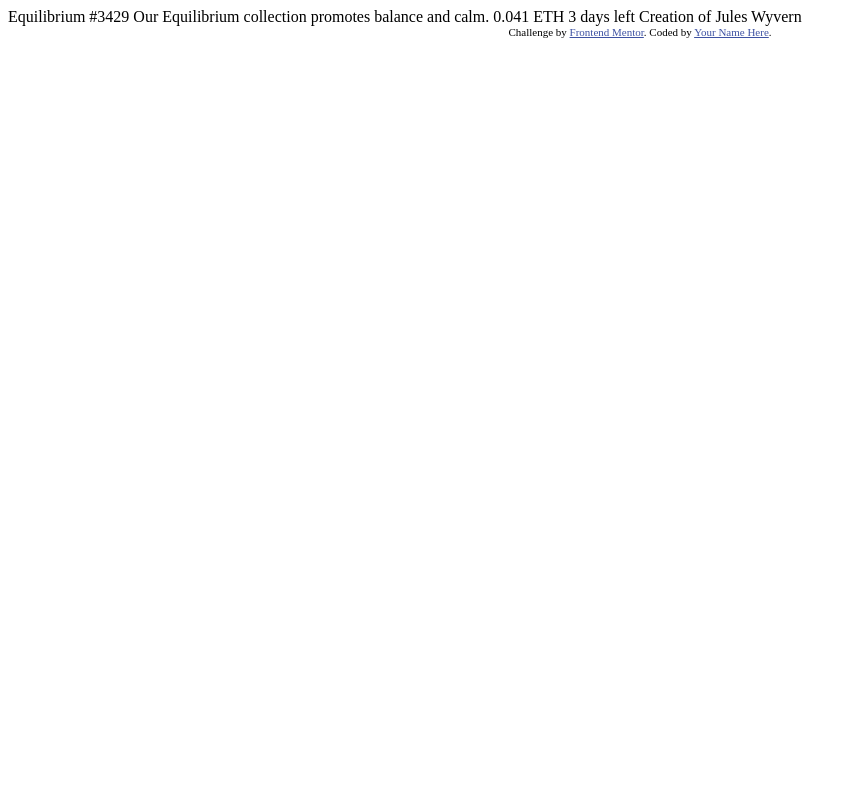
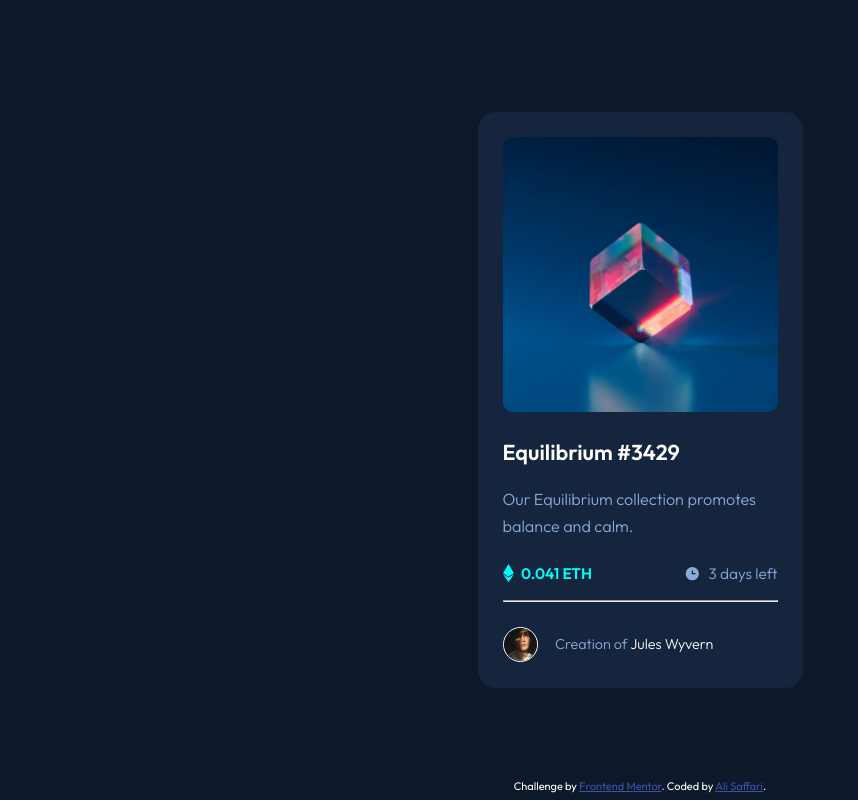
Before and after one commit to alivsaffari/NFT-preview-card-component, a plain HTML site: page index.html in a window 1280 px wide. Shown: the whole page, without its empty margins (0-858 px from the left). Drawn offline with Linux system fonts and the light colour scheme.

Commit message:
first shot

```diff
--- a/index.html
+++ b/index.html
@@ -8,26 +8,31 @@
 
   <title>Frontend Mentor | NFT preview card component</title>
 
-  <!-- Feel free to remove these styles or customise in your own stylesheet 👍 -->
-  <style>
-    .attribution { font-size: 11px; text-align: center; }
-    .attribution a { color: hsl(228, 45%, 44%); }
-  </style>
+  <link rel="stylesheet" href="style.css">
 </head>
 <body>
 
-  Equilibrium #3429
+  <main>
+    <div class="card">
+      <div class="card_header">
+        <img class="head_image" src="./images/image-equilibrium.jpg" alt="equilibrium">
+        <div class="overlay"></div>
+        <img class="view-icon" src="./images/icon-view.svg" alt="view icon">
+      </div>
+      <h1>Equilibrium #3429</h1>
+      <p class="description">Our Equilibrium collection promotes balance and calm.</p>
+      <p class="price"> <img class="icon" src="./images/icon-ethereum.svg" alt="icon-ethereum"> 0.041 ETH</p>
+      <p class="time"> <img class="icon" src="./images/icon-clock.svg" alt="icon-clock"> 3 days left</p>
+      <hr>
+      <div class="card_footer">
+        <p class="author"> <img class="avatar" src="./images/image-avatar.png" alt=""> Creation of <span class="name">Jules Wyvern</span></p>
+      </div>
+    </div>
+  </main>
 
-  Our Equilibrium collection promotes balance and calm.
-
-  0.041 ETH
-  3 days left
-
-  Creation of Jules Wyvern
-
-  <div class="attribution">
+  <footer class="attribution">
     Challenge by <a href="https://www.frontendmentor.io?ref=challenge" target="_blank">Frontend Mentor</a>.
-    Coded by <a href="#">Your Name Here</a>.
-  </div>
+    Coded by <a href="https://github.com/alivsaffari/">Ali Saffari</a>.
+  </footer>
 </body>
 </html>
--- /dev/null
+++ b/style.css
@@ -0,0 +1,168 @@
+@import url('https://fonts.googleapis.com/css2?family=Outfit:wght@300;400;600&display=swap');
+
+* {
+    padding: 0;
+    margin: 0;
+    box-sizing: border-box;
+}
+
+:root {
+    /* Primary */
+    --soft-blue: hsl(215, 51%, 70%);
+    --cyan:      hsl(178, 100%, 50%);
+    /* Neutral */
+    --main-bg:   hsl(217, 54%, 11%);
+    --card-bg:   hsl(216, 50%, 16%);
+    --line:      hsl(215, 32%, 27%);
+    --white:     hsl(0, 0%, 100%);
+}
+
+.attribution {
+    font-size: 11px;
+    position: absolute;
+    bottom: 0;
+    text-align: center;
+    width: 100%;
+    color: var(--white);
+}
+
+.attribution a {
+    color: hsl(228, 45%, 44%);
+}
+
+html, body {
+    height: 100vh;
+    display: flex;
+    justify-content: center;
+    align-items: center;
+}
+
+body {
+    background-color: var(--main-bg);
+    font-size: 18px;
+    line-height: 1.5em;
+    font-family: 'Outfit', sans-serif;
+}
+
+.card {
+    padding: 25px 25px 20px 25px;
+    max-width: 325px;
+    background-color: var(--card-bg);
+    border-radius: 18px;
+}
+
+.card_header {
+    position: relative;
+    width: 100%;
+}
+
+.card_header:hover > *{
+    opacity: 1;
+    transition: all 0.5s ease-in-out;
+    cursor: pointer;
+}
+
+.head_image {
+    width: 275px;
+    border-radius: 10px;
+}
+
+.overlay {
+    position: absolute;
+    top: 0;
+    right: 0;
+    bottom: 0;
+    left: 0;
+    background-color: hsl(178, 100%, 50%,0.5);
+    width: 275px;
+    height: 275px;
+    border-radius: 10px;
+    opacity: 0;
+    transition: opacity 0.2s linear;
+}
+
+.view-icon {
+    position: absolute;
+    top: 41%;
+    right: 41%;
+    bottom: auto;
+    left: auto;
+    opacity: 0;
+    transition: opacity 0.2s linear;
+}
+
+h1 {
+    color: var(--white);
+    font-weight: 600;
+    font-size: 1.2em;
+    margin: 20px 0;
+}
+
+h1:hover {
+    color: var(--cyan);
+    cursor: pointer;
+}
+
+.description {
+    color: var(--soft-blue);
+    font-size: 0.9em;
+    font-weight: 300;
+    margin-bottom: 20px;
+}
+
+.price {
+    color: var(--cyan);
+    float: left;
+    font-weight: 600;
+    font-size: 0.85em;
+}
+
+.time {
+    color: var(--soft-blue);
+    float: right;
+    font-weight: 300;
+    font-size: 0.85em;
+}
+
+hr {
+    margin: 60px 0 18px 0;
+    color: var(--line);
+}
+
+.author {
+    color: var(--soft-blue);
+    vertical-align: text-top;
+    display: inline;
+    position: relative;
+    bottom: 10px;
+}
+
+.name:hover {
+    color: var(--cyan);
+    cursor: pointer;
+}
+
+.card_footer {
+    font-weight: 300;
+    font-size: 0.8em;
+
+}
+
+.avatar {
+    width: 35px;
+    margin: 0 1em 0 0;
+    border: solid 1px var(--white);
+    border-radius: 999px;
+    position: relative;
+    top: 13px;
+}
+
+.name {
+    color: var(--white);
+}
+
+.icon {
+    position: relative;
+    top: 3px;
+    margin-right: 0.3em;
+}
```
Also changed, not shown: 3 other files.
